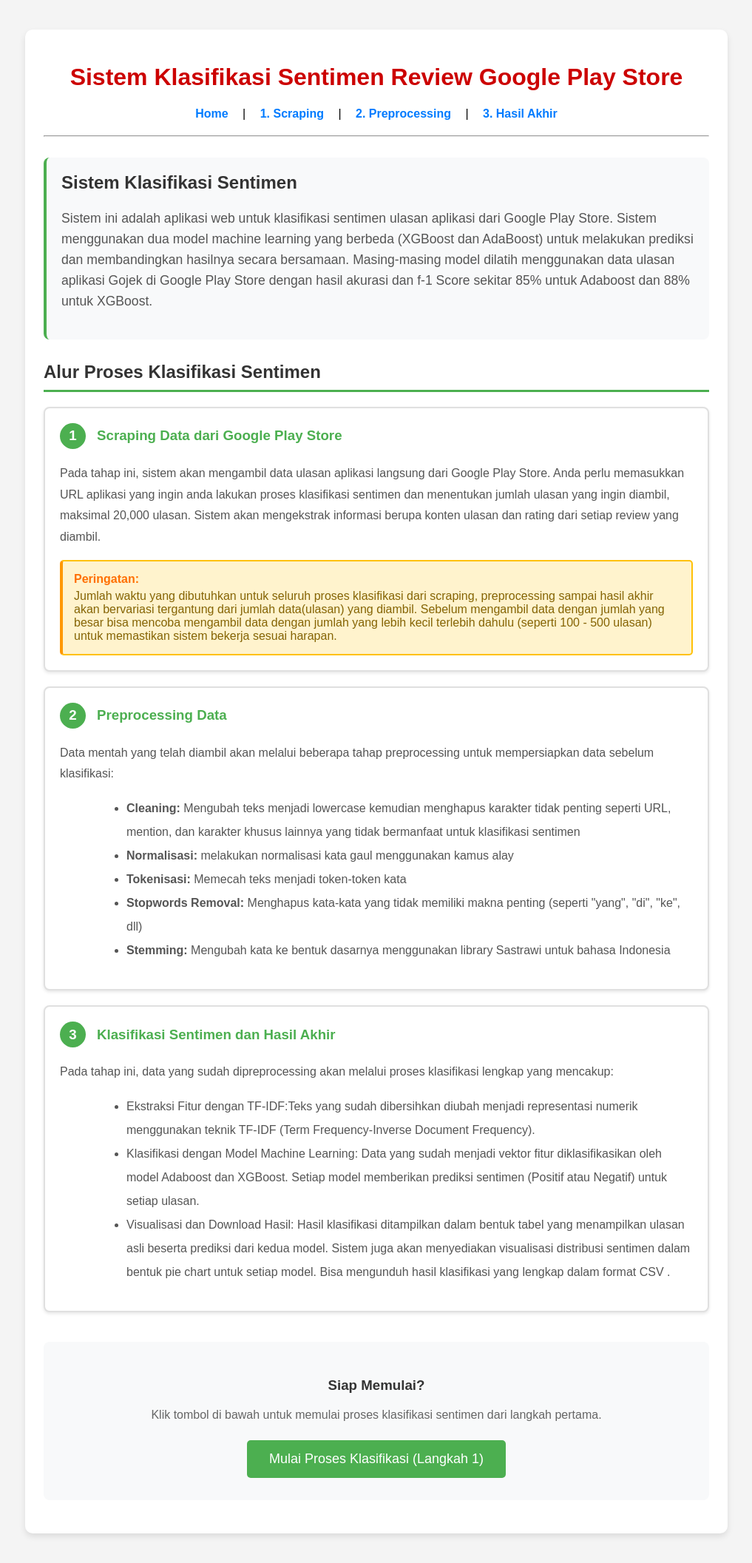
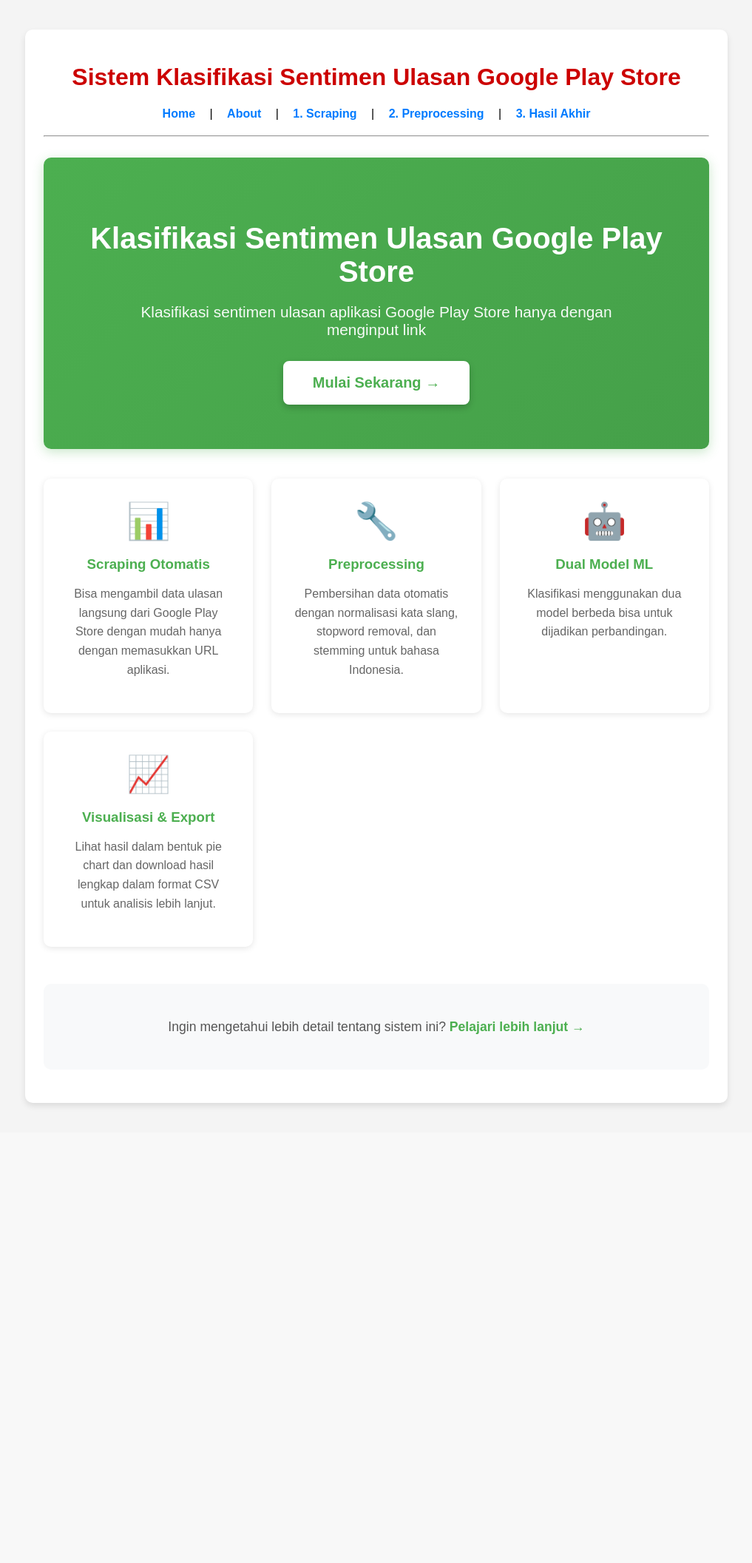
Before and after one commit to crsttds52/klasifikasi-sentimen, a Django app: page / in a window 1280 px wide. Shown: the whole page at 74% size, without its empty margins (131-1148 px from the left). After the commit the page ends 1497 px from the top, so only its background shows below. Run offline with Django 5.2, Linux system fonts and the light colour scheme.

Commit message:
updatefinal

```diff
--- a/core_app/templates/core_app/base.html
+++ b/core_app/templates/core_app/base.html
@@ -17,10 +17,11 @@
 </head>
 <body>
     <div class="container">
-        <h1>Sistem Klasifikasi Sentimen Review Google Play Store</h1>
+        <h1>Sistem Klasifikasi Sentimen Ulasan Google Play Store</h1>
 
         <div class="nav-links">
             <a href="{% url 'home' %}">Home</a> |
+            <a href="{% url 'about' %}">About</a> |
             <a href="{% url 'scrape' %}">1. Scraping</a> |
             <a href="{% url 'preprocess' %}">2. Preprocessing</a> |
             <a href="{% url 'results' %}">3. Hasil Akhir</a>
--- a/core_app/templates/core_app/home.html
+++ b/core_app/templates/core_app/home.html
@@ -4,157 +4,132 @@
 
 {% block content %}
     <style>
-        .intro-section {
+        .hero-section {
+            text-align: center;
+            padding: 60px 20px;
+            background: linear-gradient(135deg, #4CAF50 0%, #45a049 100%);
+            color: white;
+            border-radius: 10px;
+            margin-bottom: 40px;
+            box-shadow: 0 4px 15px rgba(76, 175, 80, 0.3);
+        }
+        .hero-section h1 {
+            font-size: 2.5em;
+            margin-bottom: 20px;
+            color: white;
+        }
+        .hero-section p {
+            font-size: 1.3em;
+            margin-bottom: 30px;
+            opacity: 0.95;
+            max-width: 700px;
+            margin-left: auto;
+            margin-right: auto;
+        }
+        .cta-button {
+            padding: 18px 40px;
+            font-size: 20px;
+            background-color: white;
+            color: #4CAF50;
+            text-decoration: none;
+            border-radius: 8px;
+            display: inline-block;
+            font-weight: bold;
+            transition: all 0.3s;
+            box-shadow: 0 4px 10px rgba(0,0,0,0.2);
+        }
+        .cta-button:hover {
+            transform: translateY(-2px);
+            box-shadow: 0 6px 15px rgba(0,0,0,0.3);
             background-color: #f8f9fa;
-            padding: 20px;
-            border-radius: 8px;
-            margin-bottom: 30px;
-            border-left: 4px solid #4CAF50;
         }
-        .process-section {
-            margin: 30px 0;
+        .features-section {
+            display: grid;
+            grid-template-columns: repeat(auto-fit, minmax(250px, 1fr));
+            gap: 25px;
+            margin-top: 40px;
         }
-        .process-step {
+        .feature-card {
             background-color: white;
-            border: 2px solid #e0e0e0;
-            border-radius: 8px;
-            padding: 20px;
-            margin-bottom: 20px;
-            box-shadow: 0 2px 4px rgba(0,0,0,0.1);
+            padding: 30px;
+            border-radius: 10px;
+            box-shadow: 0 2px 8px rgba(0,0,0,0.1);
+            text-align: center;
+            transition: transform 0.3s;
         }
-        .process-step h3 {
+        .feature-card:hover {
+            transform: translateY(-5px);
+            box-shadow: 0 4px 12px rgba(0,0,0,0.15);
+        }
+        .feature-icon {
+            font-size: 3em;
+            margin-bottom: 15px;
+        }
+        .feature-card h3 {
             color: #4CAF50;
-            margin-top: 0;
-            display: flex;
-            align-items: center;
+            margin-bottom: 10px;
         }
-        .step-number {
-            background-color: #4CAF50;
-            color: white;
-            width: 35px;
-            height: 35px;
-            border-radius: 50%;
-            display: inline-flex;
-            align-items: center;
-            justify-content: center;
-            font-weight: bold;
-            margin-right: 15px;
+        .feature-card p {
+            color: #666;
+            line-height: 1.6;
         }
-        .start-button-section {
+        .info-section {
             text-align: center;
-            margin-top: 40px;
+            margin-top: 50px;
             padding: 30px;
             background-color: #f8f9fa;
-            border-radius: 8px;
+            border-radius: 10px;
         }
-        .start-button {
-            padding: 15px 30px;
-            font-size: 18px;
-            background-color: #4CAF50;
-            color: white;
+        .info-section a {
+            color: #4CAF50;
             text-decoration: none;
-            border-radius: 5px;
-            display: inline-block;
-            transition: background-color 0.3s;
+            font-weight: bold;
         }
-        .start-button:hover {
-            background-color: #45a049;
-        }
-        .warning-box {
-            background-color: #fff3cd;
-            border: 2px solid #ffc107;
-            border-left: 4px solid #ff9800;
-            border-radius: 5px;
-            padding: 15px;
-            margin-top: 15px;
-            color: #856404;
-        }
-        .warning-box strong {
-            color: #ff6f00;
-            display: block;
-            margin-bottom: 5px;
+        .info-section a:hover {
+            text-decoration: underline;
         }
     </style>
 
-    <div class="intro-section">
-        <h2 style="margin-top: 0; color: #333;">Sistem Klasifikasi Sentimen</h2>
-        <p style="font-size: 1.1em; line-height: 1.6; color: #555;">
-            Sistem ini adalah aplikasi web untuk klasifikasi sentimen ulasan aplikasi dari Google Play Store.
-            Sistem menggunakan dua model machine learning yang berbeda (XGBoost dan AdaBoost) untuk melakukan prediksi dan membandingkan
-            hasilnya secara bersamaan. Masing-masing model dilatih menggunakan data ulasan aplikasi Gojek di Google Play Store
-            dengan hasil akurasi dan f-1 Score sekitar 85% untuk Adaboost dan 88% untuk XGBoost.
+    <div class="hero-section">
+        <h1>Klasifikasi Sentimen Ulasan Google Play Store</h1>
+        <p>
+            Klasifikasi sentimen ulasan aplikasi Google Play Store hanya dengan menginput link
         </p>
+        <a href="{% url 'scrape' %}" class="cta-button">
+            Mulai Sekarang →
+        </a>
     </div>
 
-    <div class="process-section">
-        <h2 style="color: #333; border-bottom: 3px solid #4CAF50; padding-bottom: 10px;">Alur Proses Klasifikasi Sentimen</h2>
-
-        <div class="process-step">
-            <h3>
-                <span class="step-number">1</span>
-                Scraping Data dari Google Play Store
-            </h3>
-            <p style="line-height: 1.8; color: #555;">
-                Pada tahap ini, sistem akan mengambil data ulasan aplikasi langsung dari Google Play Store.
-                Anda perlu memasukkan URL aplikasi yang ingin anda lakukan proses klasifikasi sentimen
-                dan menentukan jumlah ulasan yang ingin diambil, maksimal 20,000 ulasan.
-                Sistem akan mengekstrak informasi berupa konten ulasan dan rating dari setiap review yang diambil.
-            </p>
-            <div class="warning-box">
-                <strong>Peringatan:</strong>
-                Jumlah waktu yang dibutuhkan untuk seluruh proses klasifikasi dari scraping, preprocessing sampai hasil akhir
-                akan bervariasi tergantung dari jumlah data(ulasan) yang diambil. Sebelum mengambil data dengan jumlah yang besar bisa
-                mencoba mengambil data dengan jumlah yang lebih kecil terlebih dahulu (seperti 100 - 500 ulasan) untuk memastikan
-                sistem bekerja sesuai harapan.
-            </div>
+    <div class="features-section">
+        <div class="feature-card">
+            <div class="feature-icon">📊</div>
+            <h3>Scraping Otomatis</h3>
+            <p>Bisa mengambil data ulasan langsung dari Google Play Store dengan mudah hanya dengan memasukkan URL aplikasi.</p>
         </div>
 
-        <div class="process-step">
-            <h3>
-                <span class="step-number">2</span>
-                Preprocessing Data
-            </h3>
-            <p style="line-height: 1.8; color: #555;">
-                Data mentah yang telah diambil akan melalui beberapa tahap preprocessing untuk mempersiapkan data sebelum klasifikasi:
-            </p>
-            <ul style="line-height: 2; color: #555; margin-left: 50px;">
-                <li><strong>Cleaning:</strong> Mengubah teks menjadi lowercase kemudian menghapus karakter tidak penting seperti URL, mention, dan karakter khusus lainnya
-                    yang tidak bermanfaat untuk klasifikasi sentimen</li>
-                <li><strong>Normalisasi:</strong> melakukan normalisasi kata gaul menggunakan kamus alay</li>
-                <li><strong>Tokenisasi:</strong> Memecah teks menjadi token-token kata</li>
-                <li><strong>Stopwords Removal:</strong> Menghapus kata-kata yang tidak memiliki makna penting (seperti "yang", "di", "ke", dll)</li>
-                <li><strong>Stemming:</strong> Mengubah kata ke bentuk dasarnya menggunakan library Sastrawi untuk bahasa Indonesia</li>
-            </ul>
+        <div class="feature-card">
+            <div class="feature-icon">🔧</div>
+            <h3>Preprocessing</h3>
+            <p>Pembersihan data otomatis dengan normalisasi kata slang, stopword removal, dan stemming untuk bahasa Indonesia.</p>
         </div>
 
-        <div class="process-step">
-            <h3>
-                <span class="step-number">3</span>
-                Klasifikasi Sentimen dan Hasil Akhir
-            </h3>
-            <p style="line-height: 1.8; color: #555;">
-                Pada tahap ini, data yang sudah dipreprocessing akan melalui proses klasifikasi lengkap yang mencakup:
-            </p>
-            <ul style="line-height: 2; color: #555; margin-left: 50px;">
-                <li>Ekstraksi Fitur dengan TF-IDF:Teks yang sudah dibersihkan diubah menjadi representasi numerik menggunakan
-                    teknik TF-IDF (Term Frequency-Inverse Document Frequency).</li>
-                <li>Klasifikasi dengan Model Machine Learning: Data yang sudah menjadi vektor fitur diklasifikasikan oleh model Adaboost dan XGBoost.
-                    Setiap model memberikan prediksi sentimen (Positif atau Negatif) untuk setiap ulasan.
-                </li>
-                <li>Visualisasi dan Download Hasil: Hasil klasifikasi ditampilkan dalam bentuk tabel yang menampilkan ulasan asli beserta prediksi dari kedua model.
-                    Sistem juga akan menyediakan visualisasi distribusi sentimen dalam bentuk pie chart untuk setiap model.
-                    Bisa mengunduh hasil klasifikasi yang lengkap dalam format CSV .</li>
-            </ul>
+        <div class="feature-card">
+            <div class="feature-icon">🤖</div>
+            <h3>Dual Model ML</h3>
+            <p>Klasifikasi menggunakan dua model berbeda bisa untuk dijadikan perbandingan.</p>
+        </div>
+
+        <div class="feature-card">
+            <div class="feature-icon">📈</div>
+            <h3>Visualisasi & Export</h3>
+            <p>Lihat hasil dalam bentuk pie chart dan download hasil lengkap dalam format CSV untuk analisis lebih lanjut.</p>
         </div>
     </div>
 
-    <div class="start-button-section">
-        <h3 style="color: #333; margin-bottom: 20px;">Siap Memulai?</h3>
-        <p style="color: #666; margin-bottom: 25px;">
-            Klik tombol di bawah untuk memulai proses klasifikasi sentimen dari langkah pertama.
+    <div class="info-section">
+        <p style="font-size: 1.1em; color: #555;">
+            Ingin mengetahui lebih detail tentang sistem ini?
+            <a href="{% url 'about' %}">Pelajari lebih lanjut →</a>
         </p>
-        <a href="{% url 'scrape' %}" class="start-button">
-            Mulai Proses Klasifikasi (Langkah 1)
-        </a>
     </div>
 {% endblock content %}
--- a/core_app/templates/core_app/preprocess_result.html
+++ b/core_app/templates/core_app/preprocess_result.html
@@ -3,12 +3,12 @@
 {% block title %}2. Preprocessing Data{% endblock title %}
 
 {% block content %}
-    <h2>Langkah 2: Preprocessing Data</h2>
+    <h2>Langkah 2: Preprocessing</h2>
 
     <div style="background:#fff7e6; border:1px solid #ffd18a; padding:12px 14px; border-radius:6px; margin:12px 0;">
         <b>Panduan Singkat:</b>
         <ul style="margin:8px 0 0 18px; padding:0;">
-            <li>Data mentah dibersihkan melalui: Case Folding, Normalisasi Alay, Stopword Removal, dan Stemming.</li>
+            <li>Data mentah dibersihkan melalui: Text cleaning, Tokenisasi, Normalisasi kata gaul, Stopword Removal, dan Stemming.</li>
             <li>Bandingkan kolom “Ulasan Asli” dengan “Teks Akhir” untuk melihat hasil pembersihan.</li>
             <li>Jika data tidak muncul, kembali ke halaman Scraping untuk mengambil ulang data.</li>
             <li>Jika sudah sesuai, lanjutkan ke proses Klasifikasi (Langkah 3).</li>
@@ -40,7 +40,7 @@
                 <tr>
                     <th>Ulasan Asli (Mentah)</th>
                     <th>Rating</th>
-                    <th class="bersih-col">Teks Akhir (Bersih & Di-stem)</th>
+                    <th class="bersih-col">Teks bersih</th>
                 </tr>
             </thead>
             <tbody>
--- a/core_app/templates/core_app/scrape_result.html
+++ b/core_app/templates/core_app/scrape_result.html
@@ -9,7 +9,7 @@
         <b>Panduan Singkat:</b>
         <ol style="margin:8px 0 0 18px; padding:0;">
             <li>Tempelkan URL aplikasi Google Play Store pada kolom “Link”.</li>
-            <li>Tentukan jumlah ulasan yang ingin diambil pada “Count” , Maksimal 20,000 ulasan.</li>
+            <li>Tentukan jumlah ulasan yang ingin diambil , Maksimal 20,000 ulasan.</li>
             <li>Klik “Scrape Data” untuk mengambil ulasan terbaru.</li>
             <li>Periksa preview data mentah yang tampil di bawah.</li>
             <li>Jika sudah sesuai, klik “Lanjut ke Preprocessing”.</li>
--- a/core_app/urls.py
+++ b/core_app/urls.py
@@ -3,6 +3,8 @@ from . import views
 
 urlpatterns = [
     path('', views.home_view, name='home'),
+
+    path('about/', views.about_view, name='about'),
 
     path('scrape/', views.scrape_view, name='scrape'),
 
--- a/core_app/views.py
+++ b/core_app/views.py
@@ -11,9 +11,9 @@ DATA_BERSIH_KEY = 'data_bersih_df'
 REVIEW_COLUMN = 'content'
 
 
-# --- Halaman 1: HOME / ABOUT ---
+# --- Halaman 1: HOME (Cover Page) ---
 def home_view(request):
-    """Menampilkan halaman Home/About statis dan tombol mulai."""
+    """Menampilkan halaman Home/Cover dengan hero section dan CTA."""
     # Menghapus data sesi lama saat user memulai dari awal
     if DATA_MENTAH_KEY in request.session:
         del request.session[DATA_MENTAH_KEY]
@@ -21,6 +21,11 @@ def home_view(request):
         del request.session[DATA_BERSIH_KEY]
 
     return render(request, 'core_app/home.html')
+
+# --- Halaman About ---
+def about_view(request):
+    """Menampilkan halaman About dengan detail teknis sistem."""
+    return render(request, 'core_app/about.html')
 
 
 # --- Halaman 2: INPUT LINK & SCRAPING ---
@@ -138,8 +143,14 @@ def results_view(request):
             df_bersih = pd.read_json(data_bersih_json, orient='split')
             texts_to_predict = df_bersih['text_for_vector'].tolist()
 
-            TFIDF, XGB_MODEL, ADABOOST_MODEL, _ = get_loaded_models()
-            xgb_labels, adaboost_labels = prediksi_final(texts_to_predict, TFIDF, XGB_MODEL, ADABOOST_MODEL)
+            XGB_VECTORIZER, ADABOOST_VECTORIZER, XGB_MODEL, ADABOOST_MODEL, _ = get_loaded_models()
+            xgb_labels, adaboost_labels = prediksi_final(
+                texts_to_predict,
+                XGB_VECTORIZER,
+                ADABOOST_VECTORIZER,
+                XGB_MODEL,
+                ADABOOST_MODEL
+            )
 
             results_df = df_bersih.copy()
             results_df['Prediksi_XGBoost'] = xgb_labels
@@ -167,10 +178,16 @@ def results_view(request):
         texts_to_predict = df_bersih['text_for_vector'].tolist()
 
         # Dapatkan model yang dimuat
-        TFIDF, XGB_MODEL, ADABOOST_MODEL, _ = get_loaded_models()
+        XGB_VECTORIZER, ADABOOST_VECTORIZER, XGB_MODEL, ADABOOST_MODEL, _ = get_loaded_models()
 
         # Panggil fungsi prediksi final
-        xgb_labels, adaboost_labels = prediksi_final(texts_to_predict, TFIDF, XGB_MODEL, ADABOOST_MODEL)
+        xgb_labels, adaboost_labels = prediksi_final(
+            texts_to_predict,
+            XGB_VECTORIZER,
+            ADABOOST_VECTORIZER,
+            XGB_MODEL,
+            ADABOOST_MODEL
+        )
 
         # 3. Tambah Hasil ke DataFrame & Hitung Statistik
         results_df = df_bersih.copy()
--- /dev/null
+++ b/desktop.ini
@@ -0,0 +1,2 @@
+[LocalizedFileNames]
+datareview_gojek20000.csv=@datareview_gojek20000,0
```
Also changed, not shown: core_app/templates/core_app/about.html (added, +102 -0 lines), core_app/utils.py (+56 -98 lines), 6 other files.
